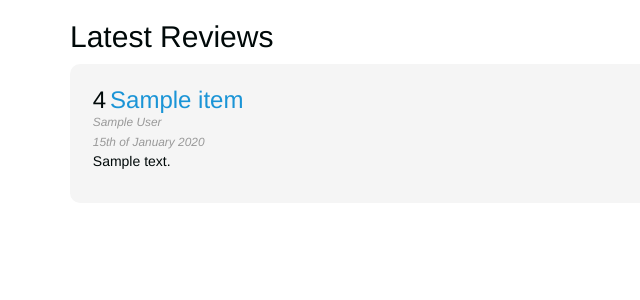
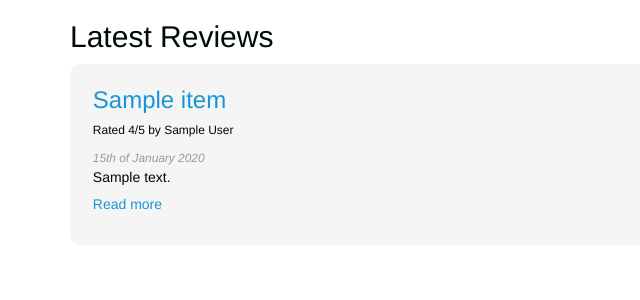
Before and after one commit to ronrest/reviews_app, a Django app: template templates/reviews/review_list.html in a window 1280 px wide. Shown: the part 52-352 px from the top of the page, without its empty margins (0-640 px from the left). Run offline with Django 3.2, Linux system fonts and the light colour scheme; the template is opened without the code that fills it: most values are stand-ins (such as "Sample title", 1, 10 or a date in 2020); some libraries are stand-ins or nearby versions.

Commit message:
Changed HTML code structure for review_preview_snippet

```diff
--- a/templates/reviews/review_preview_snippet.html
+++ b/templates/reviews/review_preview_snippet.html
@@ -1,15 +1,12 @@
 {% block content %}
-    <div class="item_container">
     <article class="item_content">
         <header class="item_header">
-                <h3>{{review.rating}}</h3>
             <h3><a href="{% url 'reviews:single_review' review.id %}">{{review.item.name}}</a></h3>
+            <h6 class="rating">Rated {{ review.rating }}/5 by {{ review.author.full_name }}</h6>
         </header>
         <footer class="item_footer">
-                <p class="item_info">{{review.author.full_name}}</p>
             <time pubdate="pubdate">{{review.pub_date|date:"jS \o\f F Y"}}</time>
-            </footer>
-            <p>{{review.condensed_review|safe}}</p>
+        </footer><p>{{review.condensed_review|safe}}</p>
+        <h5><a href="{% url 'reviews:single_review' review.id %}">Read more</a></h5>
     </article>
-    </div>
 {% endblock %}
```
Lines whose indentation alone changed are shown as unchanged.
